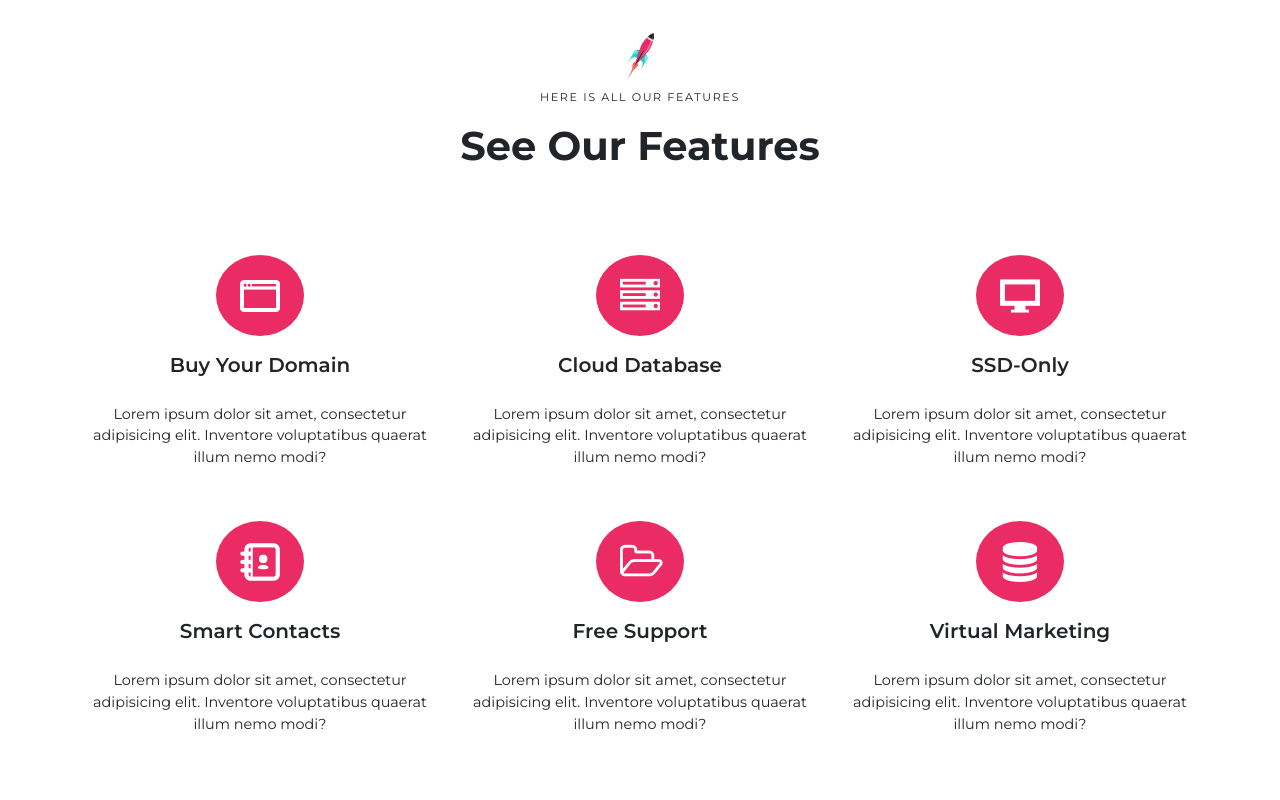
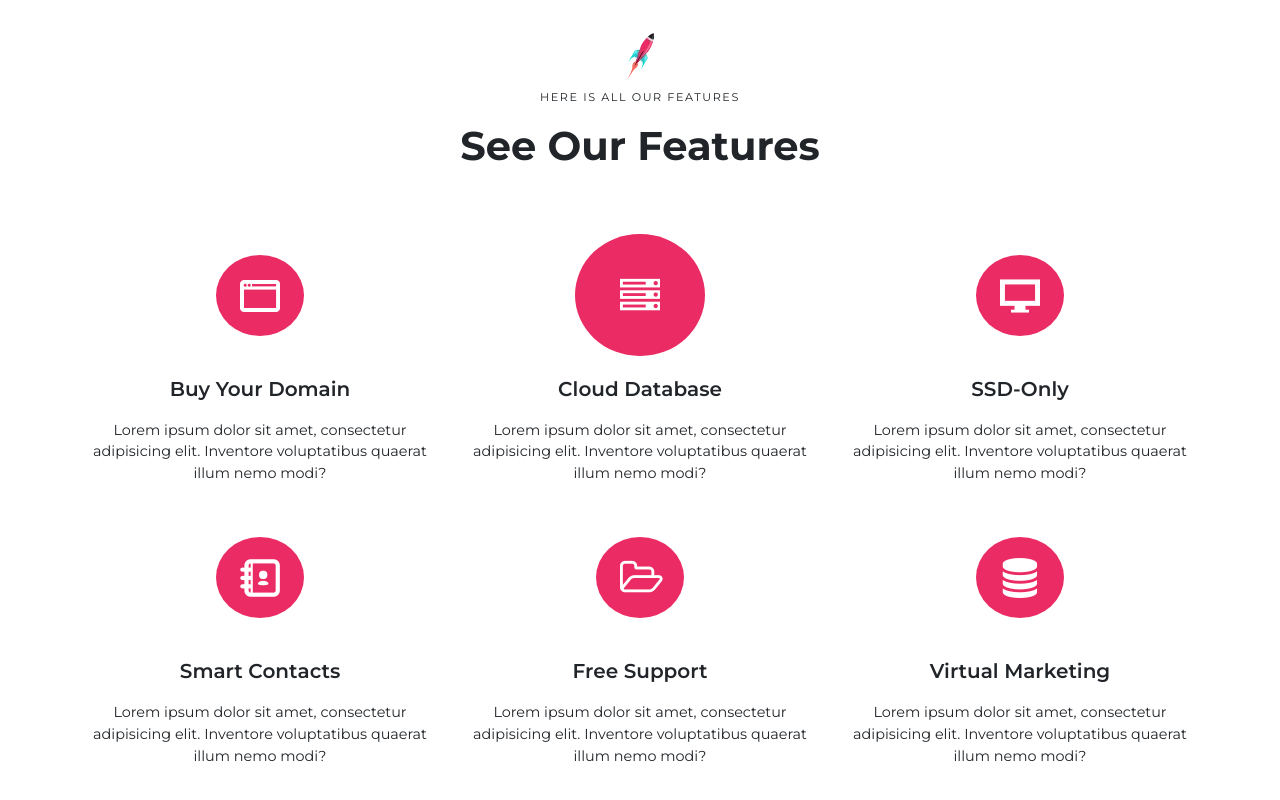
Before and after one commit to krypton225/IT-Host, a React (Create React App) app: page / in a window 1280 px wide. Shown: the part 724-1524 px from the top of the page. Built offline with nearby package versions, Linux system fonts and the light colour scheme.

Commit message:
ADD isBigBackground attr @ Feature Card comp to custom padding icon

```diff
--- a/src/components/Features/FeatureCard/FeatureCard.tsx
+++ b/src/components/Features/FeatureCard/FeatureCard.tsx
@@ -1,14 +1,14 @@
 import IFeatureCard from "./IFeatureCard.interface";
 
-const FeatureCard = ({ iconClassName, titleCard, description }: IFeatureCard) => {
+const FeatureCard = ({ iconClassName, titleCard, description, isBigBackground }: IFeatureCard) => {
     return (
         <div className="col-md-6 col-lg-4">
             <div className="feature-card mt-5 text-center">
                 <div className="feature-card__icon fs-1 position-relative">
-                    <i className={`icon ${iconClassName} p-3 rounded-circle custom-bg-pink text-white fw-lighter`}></i>
+                    <i className={`icon ${iconClassName} ${isBigBackground ? "p-half" : "p-3"} rounded-circle custom-bg-pink text-white fw-lighter`}></i>
                 </div>
 
-                <p className="my-4 text-capitalize fs-5 fw-semibold">{titleCard}</p>
+                <p className="mt-5 text-capitalize fs-5 fw-semibold">{titleCard}</p>
 
                 <p style={{ fontSize: "0.9rem" }}>{description}</p>
             </div>
--- a/src/components/Features/FeatureCard/IFeatureCard.interface.ts
+++ b/src/components/Features/FeatureCard/IFeatureCard.interface.ts
@@ -4,6 +4,7 @@ interface IFeatureCard extends ISetID {
     iconClassName: string;
     titleCard: string;
     description: string;
+    isBigBackground?: boolean;
 }
 
 export default IFeatureCard;
--- a/src/components/Features/Features.tsx
+++ b/src/components/Features/Features.tsx
@@ -10,8 +10,9 @@ const Features = () => {
             <div className="container mt-5">
                 <div className="row">
                     {
-                        featureData.map(({ id, iconClassName, titleCard, description }) => (
-                            <FeatureCard key={id} iconClassName={iconClassName} titleCard={titleCard} description={description} />
+                        featureData.map(({ id, iconClassName, titleCard, description, isBigBackground }) => (
+                            <FeatureCard key={id} iconClassName={iconClassName}
+                                titleCard={titleCard} description={description} isBigBackground={isBigBackground} />
                         ))
                     }
                 </div>
--- a/src/components/Features/feature-data.ts
+++ b/src/components/Features/feature-data.ts
@@ -6,32 +6,38 @@ const featureData: Array<IFeatureCard> = [
     {
         iconClassName: "icon-window",
         titleCard: "buy your domain",
-        description: "Lorem ipsum dolor sit amet, consectetur adipisicing elit. Inventore voluptatibus quaerat illum nemo modi?"
+        description: "Lorem ipsum dolor sit amet, consectetur adipisicing elit. Inventore voluptatibus quaerat illum nemo modi?",
+        isBigBackground: false
     },
     {
         iconClassName: "icon-server",
         titleCard: "cloud database",
-        description: "Lorem ipsum dolor sit amet, consectetur adipisicing elit. Inventore voluptatibus quaerat illum nemo modi?"
+        description: "Lorem ipsum dolor sit amet, consectetur adipisicing elit. Inventore voluptatibus quaerat illum nemo modi?",
+        isBigBackground: true
     },
     {
         iconClassName: "icon-desktop",
         titleCard: "SSD-Only",
-        description: "Lorem ipsum dolor sit amet, consectetur adipisicing elit. Inventore voluptatibus quaerat illum nemo modi?"
+        description: "Lorem ipsum dolor sit amet, consectetur adipisicing elit. Inventore voluptatibus quaerat illum nemo modi?",
+        isBigBackground: false
     },
     {
         iconClassName: "icon-contacts",
         titleCard: "smart contacts",
-        description: "Lorem ipsum dolor sit amet, consectetur adipisicing elit. Inventore voluptatibus quaerat illum nemo modi?"
+        description: "Lorem ipsum dolor sit amet, consectetur adipisicing elit. Inventore voluptatibus quaerat illum nemo modi?",
+        isBigBackground: false
     },
     {
         iconClassName: "icon-folder-open-empty",
         titleCard: "free support",
-        description: "Lorem ipsum dolor sit amet, consectetur adipisicing elit. Inventore voluptatibus quaerat illum nemo modi?"
+        description: "Lorem ipsum dolor sit amet, consectetur adipisicing elit. Inventore voluptatibus quaerat illum nemo modi?",
+        isBigBackground: false
     },
     {
         iconClassName: "icon-database",
         titleCard: "virtual marketing",
-        description: "Lorem ipsum dolor sit amet, consectetur adipisicing elit. Inventore voluptatibus quaerat illum nemo modi?"
+        description: "Lorem ipsum dolor sit amet, consectetur adipisicing elit. Inventore voluptatibus quaerat illum nemo modi?",
+        isBigBackground: false
     },
 ];
 
--- a/src/index.css
+++ b/src/index.css
@@ -33,6 +33,10 @@ section {
 
 .transitions-3 {
   transition: all var(--main-duration-time) ease-in-out;
+}
+
+.p-half {
+  padding: 2.3rem;
 }
 
 .text-black {
```
